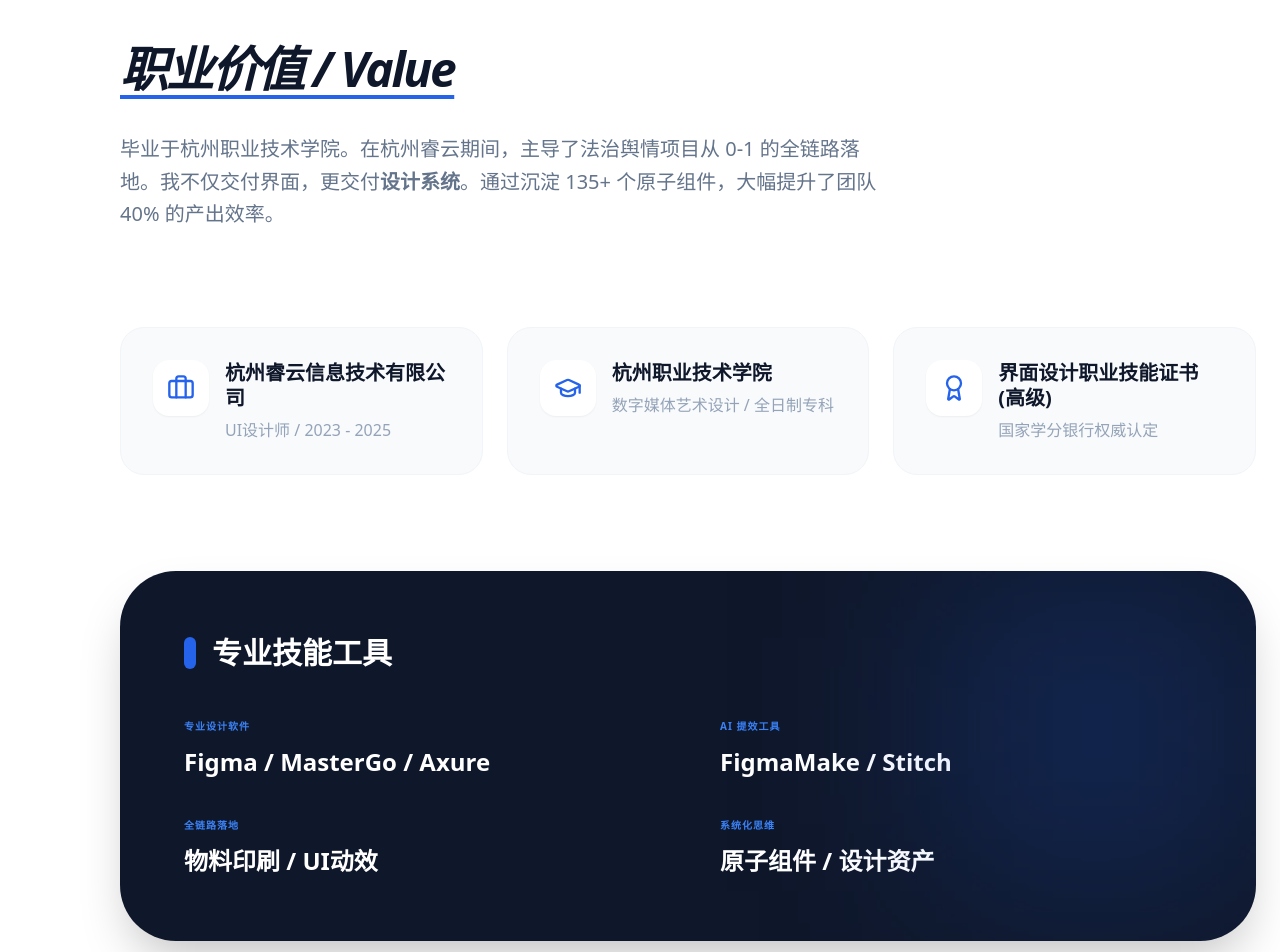
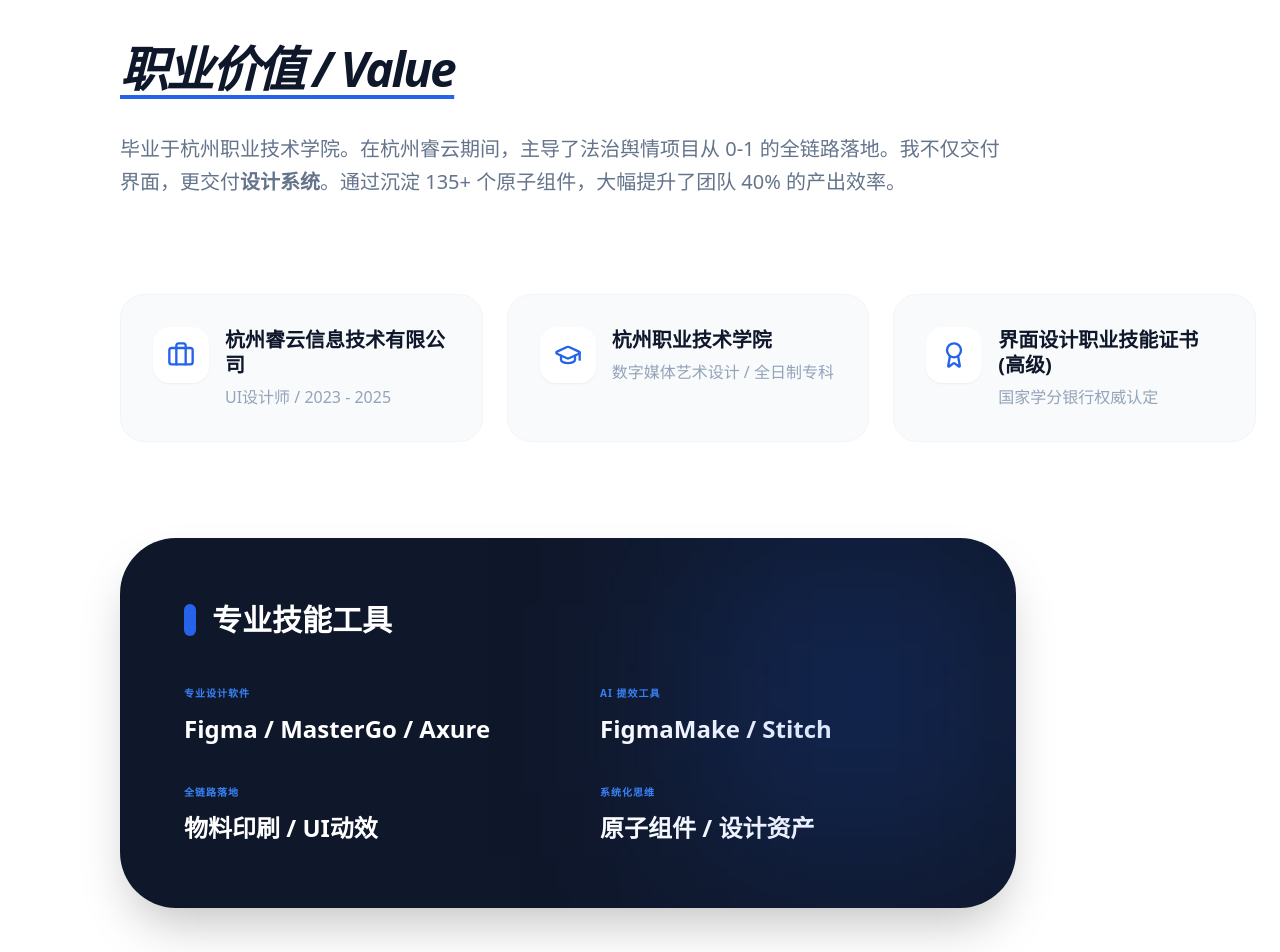
Before and after one commit to hongui/my-portfolio-2, a React (Vite) app: page / in a window 1280 px wide. Shown: the part 1260-2212 px from the top of the page. Built offline with nearby package versions, Linux system fonts and the light colour scheme.

Commit message:
Update App.jsx

```diff
--- a/src/App.jsx
+++ b/src/App.jsx
@@ -324,23 +324,23 @@ export default function App() {
   </div>
 </section>
 
-        {/* About Me - 优化版：文字单独占屏 + 经历卡片放在下方 */}
+{/* About Me - 文字宽度与技能工具对齐优化版 */}
 <section id="about" className="py-32 relative scroll-mt-20">
   <div className="max-w-7xl mx-auto px-6">
 
-    {/* 职业价值 - 单独占大空间 */}
-    <div className="mb-24">
+    {/* 职业价值 - 文字宽度与技能工具保持一致 */}
+    <div className="mb-24 max-w-4xl">
       <FadeIn>
         <h2 className="text-5xl font-black mb-10 tracking-tighter italic text-slate-900 underline decoration-blue-600 decoration-4 underline-offset-8">
           职业价值 / Value
         </h2>
-        <p className="text-slate-500 text-xl leading-relaxed font-medium max-w-3xl">
+        <p className="text-slate-500 text-xl leading-relaxed font-medium">
           毕业于杭州职业技术学院。在杭州睿云期间，主导了法治舆情项目从 0-1 的全链路落地。我不仅交付界面，更交付<strong>设计系统</strong>。通过沉淀 135+ 个原子组件，大幅提升了团队 40% 的产出效率。
         </p>
       </FadeIn>
     </div>
 
-    {/* 经历卡片 - 放在文字下方，垂直排列，更清晰 */}
+    {/* 经历卡片 */}
     <div className="grid grid-cols-1 md:grid-cols-2 lg:grid-cols-3 gap-6 mb-24">
       {[
         {
@@ -373,9 +373,9 @@ export default function App() {
       ))}
     </div>
 
-    {/* 专业技能工具 - 单独一块，放在最下方 */}
+    {/* 专业技能工具 */}
     <FadeIn delay={200}>
-      <div className="bg-slate-900 text-white p-12 md:p-16 rounded-[3.5rem] relative overflow-hidden group shadow-2xl">
+      <div className="bg-slate-900 text-white p-12 md:p-16 rounded-[3.5rem] relative overflow-hidden group shadow-2xl max-w-4xl">
         <div className="absolute top-0 right-0 w-80 h-80 bg-blue-600/20 blur-[100px] group-hover:bg-blue-600/30 transition-all" />
 
         <h3 className="text-3xl font-black mb-12 flex items-center gap-4">
```
